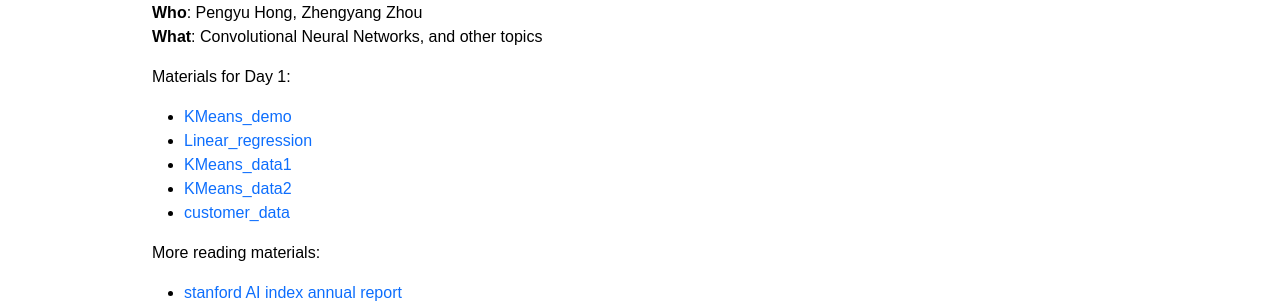
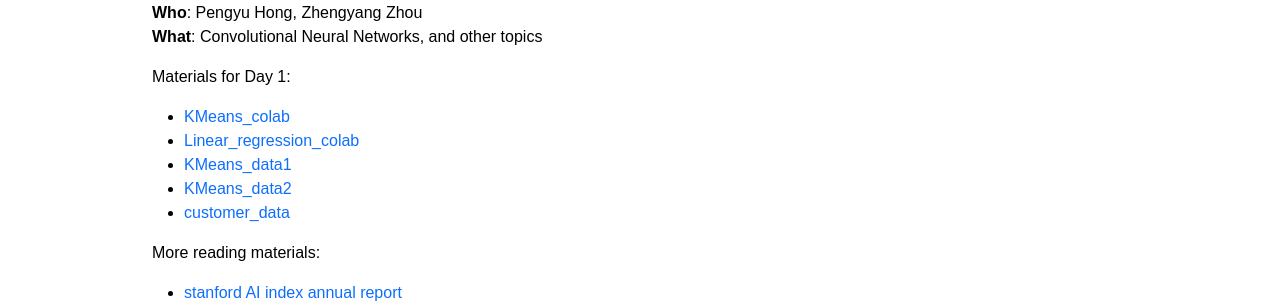
Before and after one commit to planet-ai-2023/planet-ai-2023.github.io, a Jekyll site: the page built from _posts/2024-6-01-summer-2024.md, in a window 1280 px wide and 900 px high, scrolled down 1513 px. Shown: the part 152-455 px from the top of the window. Built offline with Jekyll 4.4.1, drawn with Linux system fonts in a browser that asks for light colours.

Commit message:
Add files via upload

```diff
--- a/_posts/2024-6-01-summer-2024.md
+++ b/_posts/2024-6-01-summer-2024.md
@@ -72,8 +72,8 @@ Colabs for you to try:
 **What**: Convolutional Neural Networks, and other topics
 
 Materials for Day 1:
-- [KMeans_demo](https://colab.research.google.com/drive/1gyPZGIgPM4BpEY3lgVQJs34K9ifnBZg-?usp=sharing){:target="_blank"}
-- [Linear_regression](https://colab.research.google.com/drive/1p7jjLCmdkk1k58abyT46ia8ayLzhGl4e?usp=sharing){:target="_blank"}
+- [KMeans_colab](https://colab.research.google.com/drive/1gyPZGIgPM4BpEY3lgVQJs34K9ifnBZg-?usp=sharing){:target="_blank"}
+- [Linear_regression_colab](https://colab.research.google.com/drive/1p7jjLCmdkk1k58abyT46ia8ayLzhGl4e?usp=sharing){:target="_blank"}
 - [KMeans_data1](https://drive.google.com/file/d/1XHVM2H9bn3MOsLEGFIFgtNVMd6Z4XHhM/view?usp=sharing){:target="_blank"}
 - [KMeans_data2](https://drive.google.com/file/d/1XPuNZIp0RRHgz5rxDk673sfR_skTvbPY/view?usp=sharing){:target="_blank"}
 - [customer_data](https://drive.google.com/file/d/14z308tP_oeB1kknQz4V-ArVBgQAwnFcX/view?usp=sharing){:target="_blank"}
```
